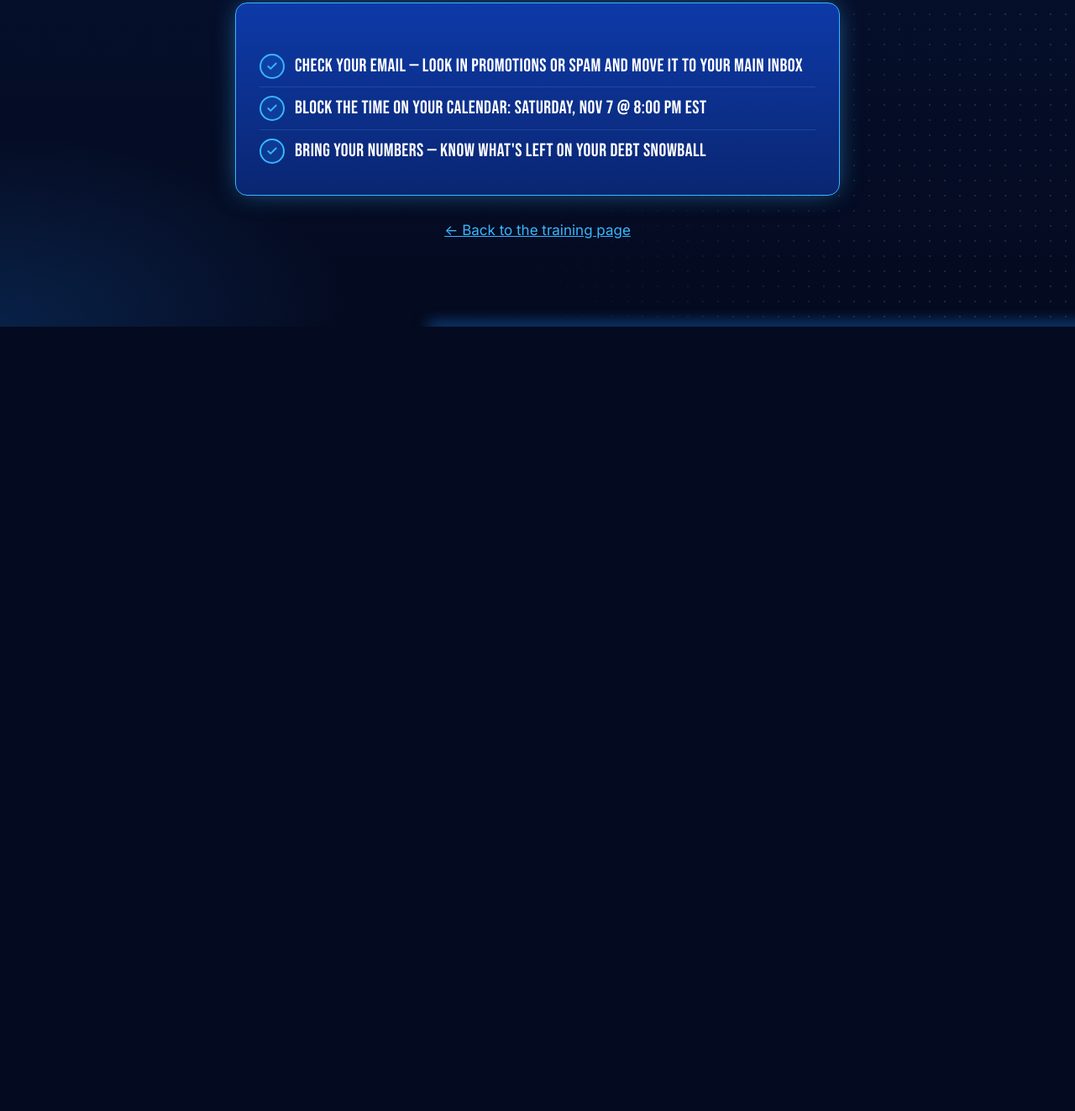
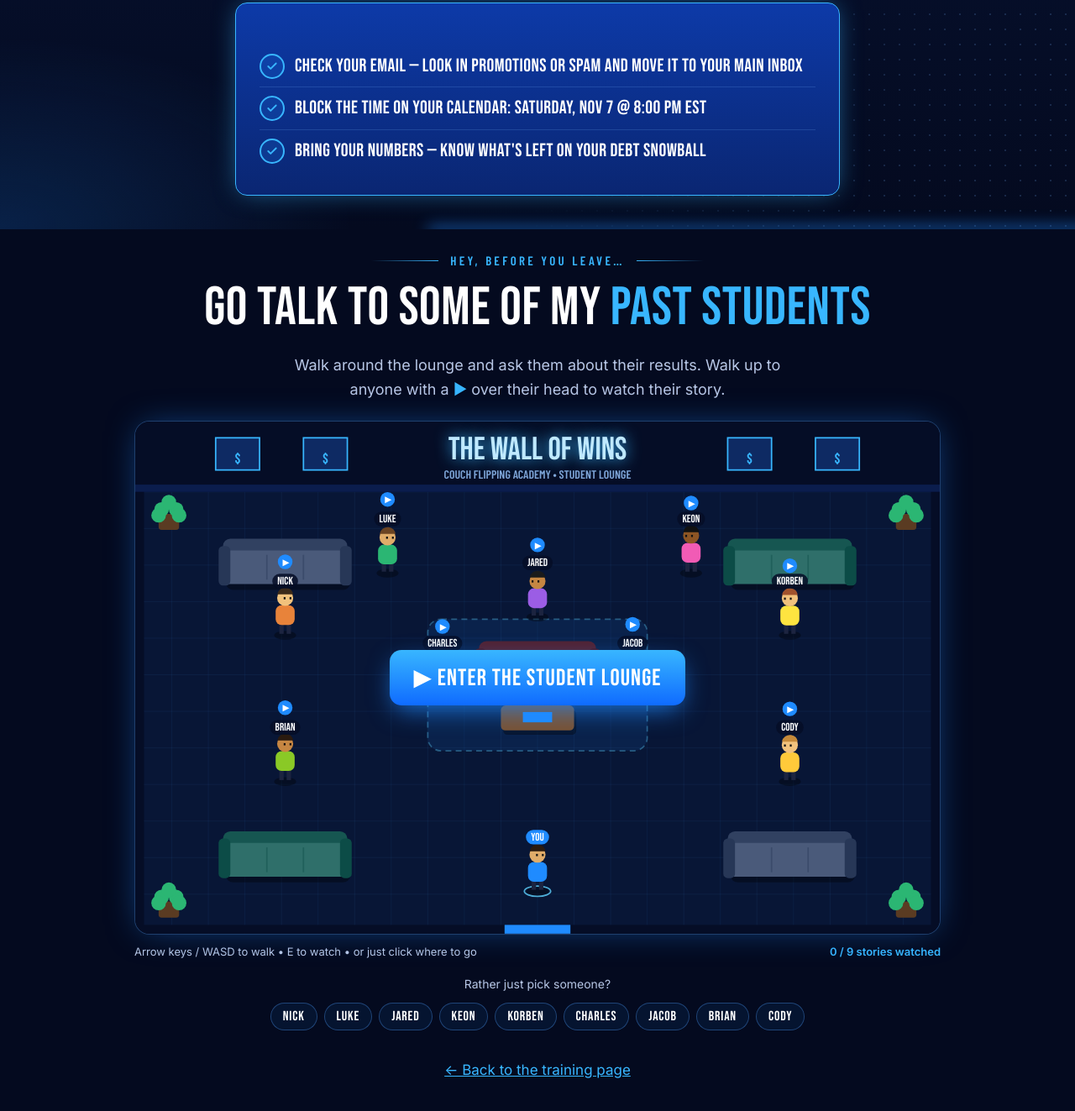
Before and after one commit to consultwithdylan-png/cfa-workshop, a plain HTML site: page thank-you.html in a window 1280 px wide. Shown: the part 393-1716 px from the top of the page at 84% size. Before the commit the page ends 800 px from the top, so only its background shows below. Drawn offline with nearby package versions, Linux system fonts and the light colour scheme.

Commit message:
Thank-you page: student lounge game with testimonials

```diff
--- /dev/null
+++ b/game.js
@@ -0,0 +1,277 @@
+// "Wall of Wins" mini game room on the thank-you page.
+// Walk around (arrow keys / WASD, or tap where to go), get close to a past
+// student and press E / tap "Watch" to see their video testimonial.
+(function () {
+  var box = document.getElementById("room");
+  if (!box) return;
+  var cv = box.querySelector("canvas"), ctx = cv.getContext("2d");
+  var promptEl = box.querySelector(".room-prompt"), startEl = box.querySelector(".room-start");
+  var hintEl = document.querySelector(".room-hint"), countEl = document.getElementById("room-count");
+
+  var STUDENTS = [
+    { name: "Nick", id: "1Z6J4BZFjaQ", line: "Scaled to over $100k in a single month", x: 205, y: 290, shirt: "#e8833a", skin: "#f1c27d", hair: "#3b2a1a" },
+    { name: "Luke", id: "1AD1dkhRoA0", line: "Made over $200k in his first full year", x: 345, y: 205, shirt: "#2bb673", skin: "#e0ac69", hair: "#6b4423" },
+    { name: "Jared", id: "tI9C-mhf1P4", line: "Hear Jared's story", x: 550, y: 265, shirt: "#9b5de5", skin: "#c68642", hair: "#1b1b1b" },
+    { name: "Keon", id: "08neLxi2O70", line: "Mechanic to full-time flipper: $87k in 5 months", x: 760, y: 205, shirt: "#f15bb5", skin: "#8d5524", hair: "#111" },
+    { name: "Korben", id: "WuWjqxkriXI", line: "Over $50k in his first year, still in high school", x: 895, y: 290, shirt: "#fee440", skin: "#f1c27d", hair: "#a0522d" },
+    { name: "Charles", id: "2va_p0bHc2c", line: "“Dylan has helped MANY flippers take their business to new heights!”", x: 420, y: 375, shirt: "#00bbf9", skin: "#8d5524", hair: "#111" },
+    { name: "Jacob", id: "J_PNlIKEieg", line: "From standstill to a record-breaking month", x: 680, y: 375, shirt: "#ff595e", skin: "#e0ac69", hair: "#4a3020" },
+    { name: "Brian", id: "AursKf5fDu4", line: "Hear Brian's story", x: 205, y: 490, shirt: "#8ac926", skin: "#c68642", hair: "#2a1a0f" },
+    { name: "Cody", id: "aJC1ueLAHWI", line: "Hear Cody's story", x: 895, y: 490, shirt: "#ffca3a", skin: "#f1c27d", hair: "#c68a3a" }
+  ];
+
+  var W = 1100, H = 700;        // world size
+  var WALL = 96;                // top wall depth
+  var couches = [
+    { x: 120, y: 160, w: 170, h: 62, c: "#4a5a7a" },
+    { x: 810, y: 160, w: 170, h: 62, c: "#2f6f6a" },
+    { x: 470, y: 300, w: 160, h: 62, c: "#6b3a4a" },
+    { x: 120, y: 560, w: 170, h: 62, c: "#2f6f6a" },
+    { x: 810, y: 560, w: 170, h: 62, c: "#4a5a7a" }
+  ];
+  var tables = [{ x: 500, y: 388, w: 100, h: 34 }];
+  var plants = [{ x: 46, y: 130 }, { x: 1054, y: 130 }, { x: 46, y: 660 }, { x: 1054, y: 660 }];
+  var solids = couches.concat(tables).concat(plants.map(function (p) { return { x: p.x - 18, y: p.y - 18, w: 36, h: 36 }; }));
+
+  var player = { x: 550, y: 640, r: 14, dir: 1, walk: 0, moving: false };
+  var target = null, pendingOpen = null, near = null, active = false;
+  var keys = {}, watched = {};
+  var cam = { x: 0, y: 0 }, scale = 1, vw = 0, vh = 0, dpr = 1;
+  var touch = matchMedia("(pointer: coarse)").matches;
+
+  hintEl.textContent = touch ? "Tap anywhere to walk • Tap a person to hear their story" : "Arrow keys / WASD to walk • E to watch • or just click where to go";
+
+  function resize() {
+    var cssW = box.clientWidth;
+    var cssH;
+    if (cssW >= 600) { scale = cssW / W; cssH = Math.round(H * scale); }   // wide: whole room fits
+    else { scale = 0.55; cssH = Math.round(Math.min(520, Math.max(380, cssW * 1.15))); } // phone: camera follows you
+    dpr = Math.min(2, window.devicePixelRatio || 1);
+    cv.style.height = cssH + "px";
+    cv.width = Math.round(cssW * dpr); cv.height = Math.round(cssH * dpr);
+    vw = cssW / scale; vh = cssH / scale;
+  }
+
+  // ---- collision ----
+  function hits(x, y, r) {
+    if (x - r < 14 || x + r > W - 14 || y - r < WALL || y + r > H - 14) return true;
+    for (var i = 0; i < solids.length; i++) {
+      var s = solids[i];
+      var cx = Math.max(s.x, Math.min(x, s.x + s.w)), cy = Math.max(s.y, Math.min(y, s.y + s.h));
+      if ((x - cx) * (x - cx) + (y - cy) * (y - cy) < r * r) return true;
+    }
+    for (var j = 0; j < STUDENTS.length; j++) {
+      var n = STUDENTS[j], dx = x - n.x, dy = y - n.y;
+      if (dx * dx + dy * dy < (r + 15) * (r + 15)) return true;
+    }
+    return false;
+  }
+  function move(dx, dy) {
+    var moved = false;
+    if (dx && !hits(player.x + dx, player.y, player.r)) { player.x += dx; moved = true; }
+    if (dy && !hits(player.x, player.y + dy, player.r)) { player.y += dy; moved = true; }
+    return moved;
+  }
+
+  // ---- input ----
+  var KEYMAP = { ArrowUp: "u", KeyW: "u", ArrowDown: "d", KeyS: "d", ArrowLeft: "l", KeyA: "l", ArrowRight: "r", KeyD: "r" };
+  window.addEventListener("keydown", function (e) {
+    if (!active || modalOpen()) return;
+    if (KEYMAP[e.code]) { keys[KEYMAP[e.code]] = true; target = null; pendingOpen = null; e.preventDefault(); }
+    if ((e.code === "KeyE" || e.code === "Enter" || e.code === "Space") && near) { openVideo(near); e.preventDefault(); }
+  });
+  window.addEventListener("keyup", function (e) { if (KEYMAP[e.code]) keys[KEYMAP[e.code]] = false; });
+
+  function toWorld(e) {
+    var r = cv.getBoundingClientRect();
+    return { x: (e.clientX - r.left) / scale + cam.x, y: (e.clientY - r.top) / scale + cam.y };
+  }
+  cv.addEventListener("pointerdown", function (e) {
+    if (!active) return;
+    var p = toWorld(e), hit = null;
+    STUDENTS.forEach(function (n) {
+      var dx = p.x - n.x, dy = p.y - (n.y - 14);
+      if (dx * dx + dy * dy < 34 * 34) hit = n;
+    });
+    if (hit) {
+      var ax = player.x - hit.x, ay = player.y - hit.y, d = Math.hypot(ax, ay) || 1;
+      if (d < 70) { openVideo(hit); return; }
+      target = { x: hit.x + ax / d * 40, y: hit.y + ay / d * 40 }; pendingOpen = hit;
+    } else { target = p; pendingOpen = null; }
+  });
+
+  startEl.addEventListener("click", function () {
+    active = true; startEl.hidden = true; cv.focus({ preventScroll: true });
+  });
+
+  // ---- video modal ----
+  var modal = document.getElementById("vid-modal"), vidFrame = modal.querySelector(".vid-frame");
+  function modalOpen() { return !modal.hidden; }
+  function openVideo(n) {
+    keys = {}; target = null; pendingOpen = null;
+    vidFrame.innerHTML = '<iframe src="https://www.youtube-nocookie.com/embed/' + n.id + '?autoplay=1&rel=0&modestbranding=1&playsinline=1" allow="autoplay; encrypted-media; picture-in-picture; fullscreen" allowfullscreen title="' + n.name + '\'s story"></iframe>';
+    modal.querySelector(".vid-name").textContent = n.name;
+    modal.querySelector(".vid-line").textContent = n.line;
+    modal.hidden = false; document.body.style.overflow = "hidden";
+    watched[n.name] = true; updateCount();
+  }
+  function closeVideo() {
+    modal.hidden = true; vidFrame.innerHTML = ""; document.body.style.overflow = "";
+    if (active) cv.focus({ preventScroll: true });
+  }
+  modal.addEventListener("click", function (e) { if (e.target === modal || e.target.closest(".vid-close")) closeVideo(); });
+  window.addEventListener("keydown", function (e) { if (e.code === "Escape" && modalOpen()) closeVideo(); });
+  promptEl.querySelector("button").addEventListener("click", function () { if (near) openVideo(near); });
+  document.querySelectorAll("[data-student]").forEach(function (b) {
+    b.addEventListener("click", function () {
+      var n = STUDENTS.filter(function (s) { return s.name === b.getAttribute("data-student"); })[0];
+      if (n) openVideo(n);
+    });
+  });
+  function updateCount() {
+    var c = Object.keys(watched).length;
+    countEl.textContent = c + " / " + STUDENTS.length + " stories watched";
+    document.querySelectorAll("[data-student]").forEach(function (b) { b.classList.toggle("seen", !!watched[b.getAttribute("data-student")]); });
+  }
+
+  // ---- drawing ----
+  function rr(x, y, w, h, r) { ctx.beginPath(); ctx.roundRect ? ctx.roundRect(x, y, w, h, r) : ctx.rect(x, y, w, h); }
+  function drawFloor() {
+    ctx.fillStyle = "#081636"; ctx.fillRect(0, 0, W, H);
+    ctx.strokeStyle = "rgba(80,160,255,.08)"; ctx.lineWidth = 1;
+    for (var x = 0; x <= W; x += 50) { ctx.beginPath(); ctx.moveTo(x, WALL); ctx.lineTo(x, H); ctx.stroke(); }
+    for (var y = WALL; y <= H; y += 50) { ctx.beginPath(); ctx.moveTo(0, y); ctx.lineTo(W, y); ctx.stroke(); }
+    // rug
+    rr(400, 270, 300, 180, 18); ctx.fillStyle = "rgba(31,139,255,.10)"; ctx.fill();
+    ctx.strokeStyle = "rgba(95,212,255,.35)"; ctx.lineWidth = 2; ctx.setLineDash([8, 6]); ctx.stroke(); ctx.setLineDash([]);
+    // walls
+    ctx.fillStyle = "#050d26"; ctx.fillRect(0, 0, W, WALL);
+    ctx.fillStyle = "#0b1d4d"; ctx.fillRect(0, WALL - 10, W, 10);
+    ctx.fillStyle = "#050d26"; ctx.fillRect(0, WALL, 12, H); ctx.fillRect(W - 12, WALL, 12, H); ctx.fillRect(0, H - 12, W, 12);
+    // door gap at bottom
+    ctx.fillStyle = "#1f8bff"; ctx.fillRect(505, H - 12, 90, 12);
+    // neon sign
+    ctx.save(); ctx.textAlign = "center"; ctx.textBaseline = "middle";
+    ctx.font = "44px 'Bebas Neue', Impact, sans-serif";
+    ctx.shadowColor = "#38b6ff"; ctx.shadowBlur = 18; ctx.fillStyle = "#bfe9ff";
+    ctx.fillText("THE WALL OF WINS", W / 2, 40);
+    ctx.shadowBlur = 0; ctx.font = "16px 'Barlow Condensed', sans-serif"; ctx.fillStyle = "#7fa6d9";
+    ctx.fillText("COUCH FLIPPING ACADEMY • STUDENT LOUNGE", W / 2, 72);
+    ctx.restore();
+    // framed "photos" on wall
+    [[110, 22], [230, 22], [810, 22], [930, 22]].forEach(function (p) {
+      ctx.fillStyle = "#0e2a63"; ctx.fillRect(p[0], p[1], 60, 44);
+      ctx.strokeStyle = "#38b6ff"; ctx.lineWidth = 2; ctx.strokeRect(p[0], p[1], 60, 44);
+      ctx.fillStyle = "#38b6ff"; ctx.font = "20px 'Bebas Neue', sans-serif"; ctx.textAlign = "center"; ctx.fillText("$", p[0] + 30, p[1] + 30);
+    });
+  }
+  function drawCouch(c) {
+    ctx.fillStyle = "rgba(0,0,0,.35)"; rr(c.x + 4, c.y + 8, c.w, c.h, 10); ctx.fill();
+    ctx.fillStyle = shade(c.c, -25); rr(c.x, c.y, c.w, 24, 10); ctx.fill();                  // back
+    ctx.fillStyle = c.c; rr(c.x, c.y + 16, c.w, c.h - 16, 8); ctx.fill();                     // seat
+    ctx.fillStyle = shade(c.c, -35); rr(c.x - 6, c.y + 10, 16, c.h - 8, 6); ctx.fill(); rr(c.x + c.w - 10, c.y + 10, 16, c.h - 8, 6); ctx.fill();
+    ctx.strokeStyle = shade(c.c, -15); ctx.lineWidth = 2;
+    var n = 3, cw = (c.w - 20) / n;
+    for (var i = 1; i < n; i++) { ctx.beginPath(); ctx.moveTo(c.x + 10 + cw * i, c.y + 22); ctx.lineTo(c.x + 10 + cw * i, c.y + c.h - 6); ctx.stroke(); }
+  }
+  function drawTable(t) {
+    ctx.fillStyle = "rgba(0,0,0,.35)"; rr(t.x + 3, t.y + 6, t.w, t.h, 6); ctx.fill();
+    ctx.fillStyle = "#7a5233"; rr(t.x, t.y, t.w, t.h, 6); ctx.fill();
+    ctx.fillStyle = "#1f8bff"; ctx.fillRect(t.x + 30, t.y + 9, 40, 14);                         // laptop
+  }
+  function drawPlant(p) {
+    ctx.fillStyle = "#5a3b22"; rr(p.x - 14, p.y - 4, 28, 22, 4); ctx.fill();
+    ctx.fillStyle = "#2bb673";
+    [[-10, -10], [10, -10], [0, -20], [-14, -2], [14, -2]].forEach(function (o) { ctx.beginPath(); ctx.arc(p.x + o[0], p.y + o[1], 10, 0, 7); ctx.fill(); });
+  }
+  function drawPerson(x, y, o, t) {
+    var bob = o.moving ? Math.sin(o.walk) * 4 : 0, idle = o.idle ? Math.sin(t / 500 + o.idle) * 1.5 : 0;
+    ctx.fillStyle = "rgba(0,0,0,.35)"; ctx.beginPath(); ctx.ellipse(x, y + 2, 15, 6, 0, 0, 7); ctx.fill();
+    ctx.fillStyle = "#1c2440";                                                                  // legs
+    ctx.fillRect(x - 8, y - 14 + (bob > 0 ? -2 : 0), 6, 14); ctx.fillRect(x + 2, y - 14 + (bob < 0 ? -2 : 0), 6, 14);
+    ctx.fillStyle = o.shirt; rr(x - 13, y - 38 + idle, 26, 27, 8); ctx.fill();                   // body
+    ctx.fillStyle = o.skin; ctx.beginPath(); ctx.arc(x, y - 48 + idle, 11, 0, 7); ctx.fill();    // head
+    ctx.fillStyle = o.hair; ctx.beginPath(); ctx.arc(x, y - 51 + idle, 11, Math.PI * 1.05, Math.PI * 1.95); ctx.fill();
+    ctx.fillStyle = "#111"; var fx = (o.dir || 0) * 3;                                          // eyes
+    ctx.fillRect(x - 5 + fx, y - 49 + idle, 2.5, 3); ctx.fillRect(x + 3 + fx, y - 49 + idle, 2.5, 3);
+  }
+  function label(x, y, text, bg, fg) {
+    ctx.font = "15px 'Bebas Neue', Impact, sans-serif"; ctx.textAlign = "center"; ctx.textBaseline = "middle";
+    var w = ctx.measureText(text).width + 14;
+    ctx.fillStyle = bg; rr(x - w / 2, y - 10, w, 20, 10); ctx.fill();
+    ctx.fillStyle = fg; ctx.fillText(text, x, y + 1);
+  }
+  function shade(hex, amt) {
+    var n = parseInt(hex.slice(1), 16), r = Math.max(0, Math.min(255, (n >> 16) + amt)), g = Math.max(0, Math.min(255, ((n >> 8) & 255) + amt)), b = Math.max(0, Math.min(255, (n & 255) + amt));
+    return "rgb(" + r + "," + g + "," + b + ")";
+  }
+
+  // ---- loop ----
+  var last = performance.now();
+  function frame(t) {
+    var dt = Math.min(0.05, (t - last) / 1000); last = t;
+    var sp = 200 * dt, dx = 0, dy = 0;
+    if (active && !modalOpen()) {
+      if (keys.l) dx -= 1; if (keys.r) dx += 1; if (keys.u) dy -= 1; if (keys.d) dy += 1;
+      if (!dx && !dy && target) {
+        var tx = target.x - player.x, ty = target.y - player.y, d = Math.hypot(tx, ty);
+        if (d < 4) { target = null; if (pendingOpen) { var n = pendingOpen; pendingOpen = null; openVideo(n); } }
+        else { dx = tx / d; dy = ty / d; }
+      }
+    }
+    if (dx || dy) {
+      var len = Math.hypot(dx, dy); dx = dx / len * sp; dy = dy / len * sp;
+      player.moving = move(dx, dy);
+      if (!player.moving && target) { target = null; if (pendingOpen) { var p2 = pendingOpen; pendingOpen = null; if (Math.hypot(player.x - p2.x, player.y - p2.y) < 90) openVideo(p2); } }
+      if (dx) player.dir = dx > 0 ? 1 : -1;
+      player.walk += dt * 14;
+    } else player.moving = false;
+
+    // nearest student
+    near = null; var best = 75;
+    STUDENTS.forEach(function (n) { var d = Math.hypot(player.x - n.x, player.y - n.y); if (d < best) { best = d; near = n; } });
+    if (near && active) {
+      promptEl.hidden = false;
+      promptEl.querySelector(".rp-name").textContent = near.name;
+      promptEl.querySelector(".rp-line").textContent = near.line;
+      promptEl.querySelector("button").textContent = touch ? "▶ Watch" : "▶ Watch (E)";
+    } else promptEl.hidden = true;
+
+    // camera
+    cam.x = Math.max(0, Math.min(W - vw, player.x - vw / 2)); if (vw >= W) cam.x = (W - vw) / 2;
+    cam.y = Math.max(0, Math.min(H - vh, player.y - vh / 2)); if (vh >= H) cam.y = (H - vh) / 2;
+
+    ctx.setTransform(1, 0, 0, 1, 0, 0);
+    ctx.fillStyle = "#040a1f"; ctx.fillRect(0, 0, cv.width, cv.height);
+    ctx.setTransform(dpr * scale, 0, 0, dpr * scale, -cam.x * dpr * scale, -cam.y * dpr * scale);
+    drawFloor();
+    couches.forEach(drawCouch); tables.forEach(drawTable); plants.forEach(drawPlant);
+
+    // depth-sort people
+    var people = STUDENTS.map(function (n, i) { return { o: n, y: n.y, npc: true, i: i }; });
+    people.push({ o: player, y: player.y, npc: false });
+    people.sort(function (a, b) { return a.y - b.y; });
+    people.forEach(function (p) {
+      if (p.npc) {
+        var n = p.o; n.idle = n.idle || (p.i + 1) * 1.7; n.dir = player.x > n.x ? 1 : -1;
+        if (n === near) { ctx.fillStyle = "rgba(56,182,255,.25)"; ctx.beginPath(); ctx.ellipse(n.x, n.y + 2, 26, 11, 0, 0, 7); ctx.fill(); }
+        drawPerson(n.x, n.y, n, t);
+        label(n.x, n.y - 72, n.name, watched[n.name] ? "#1d7a4a" : "rgba(5,13,38,.85)", "#fff");
+        var by = n.y - 96 + Math.sin(t / 300 + p.i) * 3;                                          // bubble
+        ctx.fillStyle = watched[n.name] ? "#2bb673" : "#1f8bff";
+        ctx.beginPath(); ctx.arc(n.x, by, 10, 0, 7); ctx.fill();
+        ctx.fillStyle = "#fff"; ctx.font = "12px sans-serif"; ctx.textAlign = "center"; ctx.textBaseline = "middle";
+        ctx.fillText(watched[n.name] ? "✓" : "▶", n.x + (watched[n.name] ? 0 : 1), by + 1);
+      } else {
+        ctx.strokeStyle = "rgba(95,212,255,.8)"; ctx.lineWidth = 2; ctx.beginPath(); ctx.ellipse(player.x, player.y + 2, 18, 7, 0, 0, 7); ctx.stroke();
+        drawPerson(player.x, player.y, { shirt: "#1f8bff", skin: "#e0ac69", hair: "#2a1a0f", moving: player.moving, walk: player.walk, dir: player.dir }, t);
+        label(player.x, player.y - 72, "YOU", "#1f8bff", "#fff");
+      }
+    });
+    if (target) { ctx.strokeStyle = "rgba(95,212,255,.6)"; ctx.lineWidth = 2; ctx.beginPath(); ctx.arc(target.x, target.y, 8 + Math.sin(t / 120) * 2, 0, 7); ctx.stroke(); }
+    requestAnimationFrame(frame);
+  }
+
+  resize(); window.addEventListener("resize", resize); updateCount();
+  (document.fonts && document.fonts.ready ? document.fonts.ready : Promise.resolve()).then(function () { requestAnimationFrame(frame); });
+})();
--- a/styles.css
+++ b/styles.css
@@ -226,3 +226,35 @@ footer .bottom{text-align:center;margin-top:24px}
 .hero h1 .nx{display:block;font-size:1.3em;line-height:1}
 .hero h1 .tail{font-size:.82em}
 }
+
+/* thank-you: student lounge game */
+.lounge{padding:30px 0 80px}
+.room{position:relative;border:1.5px solid var(--line);border-radius:18px;overflow:hidden;box-shadow:0 0 40px -10px rgba(31,139,255,.55);background:#040a1f;touch-action:none;user-select:none;-webkit-user-select:none}
+.room canvas{display:block;width:100%;outline:none}
+.room-start{position:absolute;inset:0;margin:auto;width:max-content;height:max-content;padding:16px 28px;border:0;border-radius:14px;background:linear-gradient(180deg,#38b6ff,#0f6bff);color:#fff;font:28px "Bebas Neue",Impact,sans-serif;letter-spacing:.04em;cursor:pointer;box-shadow:0 10px 30px -6px rgba(31,139,255,.8)}
+.room-start[hidden],.room-prompt[hidden],.vid-modal[hidden]{display:none}
+.room-prompt{position:absolute;left:12px;right:12px;bottom:12px;display:flex;align-items:center;gap:12px;justify-content:space-between;background:rgba(5,13,38,.92);border:1.5px solid var(--blue-2);border-radius:12px;padding:10px 12px;text-align:left}
+.room-prompt b{display:block;font:22px "Bebas Neue",Impact,sans-serif;letter-spacing:.03em}
+.room-prompt span{display:block;font-size:14px;color:var(--muted);line-height:1.3}
+.room-prompt button{flex:none;border:0;border-radius:10px;padding:10px 16px;background:var(--blue);color:#fff;font:20px "Bebas Neue",Impact,sans-serif;letter-spacing:.04em;cursor:pointer}
+.room-foot{display:flex;justify-content:space-between;gap:12px;flex-wrap:wrap;margin-top:10px;font-size:13px;color:var(--muted)}
+#room-count{color:var(--blue-2);font-weight:600}
+.room-list{margin-top:18px;display:flex;flex-wrap:wrap;gap:8px;justify-content:center;align-items:center;font-size:14px;color:var(--muted)}
+.room-list span{width:100%;margin-bottom:2px}
+.room-list button{border:1px solid var(--line);background:rgba(31,139,255,.08);color:#fff;border-radius:999px;padding:6px 14px;font:16px "Bebas Neue",Impact,sans-serif;letter-spacing:.05em;cursor:pointer}
+.room-list button.seen{border-color:#2bb673;background:rgba(43,182,115,.15)}
+.room-list button.seen::after{content:" \2713";color:#2bb673}
+.vid-modal{position:fixed;inset:0;z-index:100;background:rgba(2,6,20,.85);display:flex;align-items:center;justify-content:center;padding:16px}
+.vid-box{position:relative;width:min(900px,100%);background:var(--navy-1);border:1.5px solid var(--blue-2);border-radius:16px;overflow:hidden}
+.vid-frame{aspect-ratio:16/9;background:#000}
+.vid-frame iframe{width:100%;height:100%;border:0;display:block}
+.vid-cap{padding:12px 16px;text-align:left}
+.vid-cap b{display:block;font:24px "Bebas Neue",Impact,sans-serif;letter-spacing:.03em}
+.vid-cap span{color:var(--muted);font-size:15px}
+.vid-close{position:absolute;top:8px;right:8px;z-index:2;width:38px;height:38px;border-radius:50%;border:0;background:rgba(5,13,38,.85);color:#fff;font-size:24px;line-height:1;cursor:pointer}
+@media (max-width:600px){
+.room-prompt{left:8px;right:8px;bottom:8px;padding:8px 10px}
+.room-prompt b{font-size:19px}
+.room-prompt span{font-size:12.5px;display:-webkit-box;-webkit-line-clamp:2;-webkit-box-orient:vertical;overflow:hidden}
+.room-prompt button{padding:8px 12px;font-size:18px}
+}
--- a/thank-you.html
+++ b/thank-you.html
@@ -12,11 +12,11 @@
 </head>
 <body>
 <div class="bar">Free Live Training · <span data-when></span></div>
-<section class="slide" style="min-height:80vh">
+<section class="slide" style="padding-bottom:40px">
   <div class="wrap center" style="max-width:760px">
     <img class="logo" style="margin:0 auto 28px" src="https://assets.cdn.filesafe.space/1BTr0PfdShOJjKXWB7Ab/media/68dbce9fb114c4dc3990479c.png" alt="Couch Flipping Academy">
     <div class="kicker">★ Seat reserved ★</div>
-    <h1 id="hi">You're in!</h1>
+    <h1 id="hi">Thank you, you're signed up!</h1>
     <p class="muted" style="font-size:19px">Your access link is on its way to your inbox. Three quick things so you don't miss it:</p>
     <div class="panel lit" style="text-align:left;margin-top:28px">
       <ul class="checks cond">
@@ -25,14 +25,38 @@
         <li>Bring your numbers — know what's left on your debt snowball</li>
       </ul>
     </div>
-    <p style="margin-top:28px"><a href="index.html">← Back to the training page</a></p>
   </div>
 </section>
+<section class="lounge">
+  <div class="wrap center" style="max-width:1000px">
+    <div class="kicker">Hey, before you leave&hellip;</div>
+    <h2>Go talk to some of my <span class="blue">past students</span></h2>
+    <p class="muted" style="font-size:18px;max-width:640px;margin:0 auto 22px">Walk around the lounge and ask them about their results. Walk up to anyone with a <span class="blue">&#9654;</span> over their head to watch their story.</p>
+    <div id="room" class="room">
+      <canvas tabindex="0" aria-label="Game room: walk up to past students to watch their video testimonials"></canvas>
+      <button type="button" class="room-start"><span>&#9654;</span> Enter the student lounge</button>
+      <div class="room-prompt" hidden><div><b class="rp-name"></b><span class="rp-line"></span></div><button type="button">&#9654; Watch</button></div>
+    </div>
+    <div class="room-foot"><span class="room-hint"></span><span id="room-count"></span></div>
+    <div class="room-list"><span>Rather just pick someone?</span>
+      <button type="button" data-student="Nick">Nick</button><button type="button" data-student="Luke">Luke</button><button type="button" data-student="Jared">Jared</button><button type="button" data-student="Keon">Keon</button><button type="button" data-student="Korben">Korben</button><button type="button" data-student="Charles">Charles</button><button type="button" data-student="Jacob">Jacob</button><button type="button" data-student="Brian">Brian</button><button type="button" data-student="Cody">Cody</button>
+    </div>
+    <p style="margin-top:34px"><a href="index.html">&larr; Back to the training page</a></p>
+  </div>
+</section>
+<div id="vid-modal" class="vid-modal" hidden role="dialog" aria-modal="true" aria-label="Student story">
+  <div class="vid-box">
+    <button type="button" class="vid-close" aria-label="Close">&times;</button>
+    <div class="vid-frame"></div>
+    <div class="vid-cap"><b class="vid-name"></b><span class="vid-line"></span></div>
+  </div>
+</div>
 <script src="config.js"></script>
 <script src="app.js"></script>
+<script src="game.js"></script>
 <script>
   var n = new URLSearchParams(location.search).get("name");
-  if (n) document.getElementById("hi").textContent = "You're in, " + n.slice(0, 40) + "!";
+  if (n) document.getElementById("hi").textContent = "Thank you, " + n.slice(0, 40) + ", you're signed up!";
 </script>
 </body>
 </html>
```
